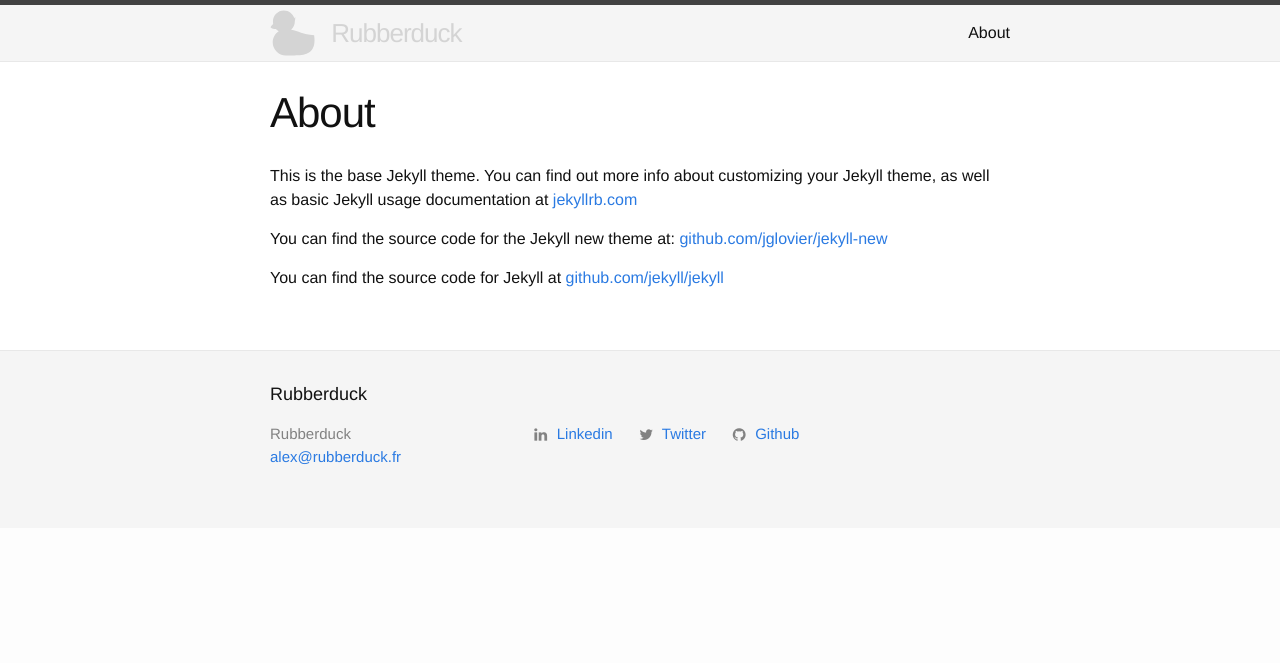
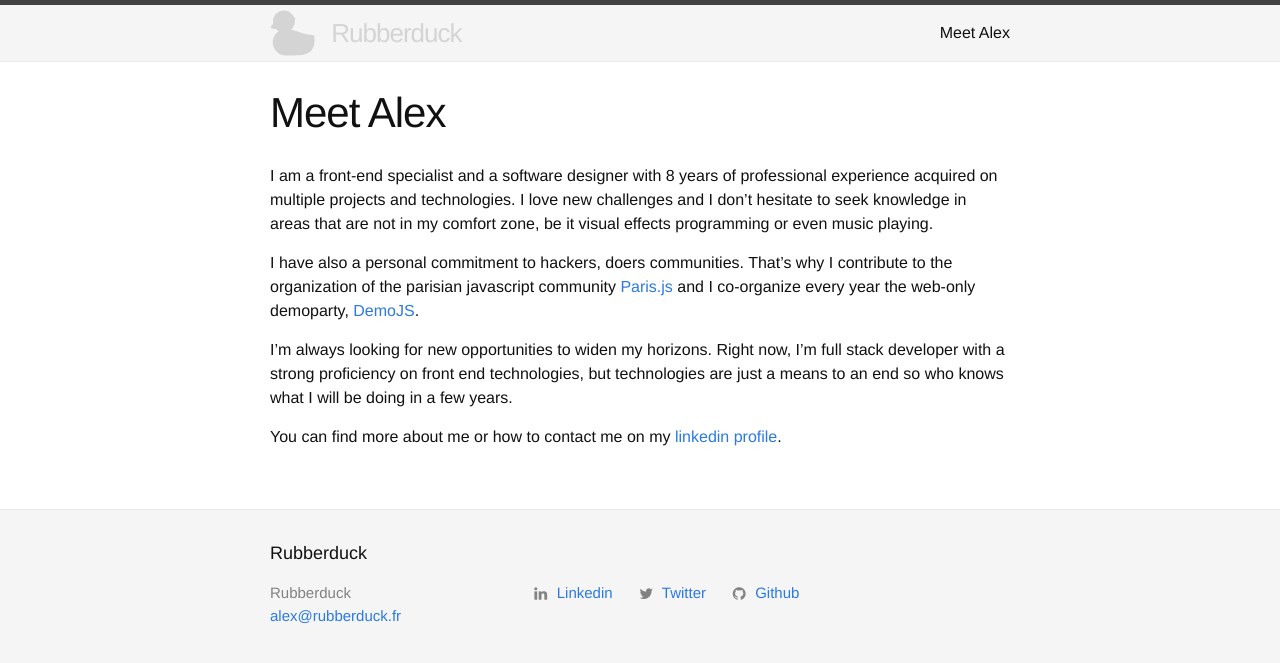
Before and after one commit to RubberduckFR/rubberduckfr.github.io, a Jekyll site: the page built from about.md, in a window 1280 px wide. Shown: the top 663 px of the page. Built offline with Jekyll 4.4.1, drawn with Linux system fonts in a browser that asks for light colours; nearby versions of some CDN libraries.

Commit message:
About me

```diff
--- a/about.md
+++ b/about.md
@@ -1,11 +1,13 @@
 ---
 layout: page
-title: About
+title: Meet Alex
 permalink: /about/
 ---
 
-This is the base Jekyll theme. You can find out more info about customizing your Jekyll theme, as well as basic Jekyll usage documentation at [jekyllrb.com](http://jekyllrb.com/)
+I am a front-end specialist and a software designer with 8 years of professional experience acquired on multiple projects and technologies. I love new challenges and I don't hesitate to seek knowledge in areas that are not in my comfort zone, be it visual effects programming or even music playing.
 
-You can find the source code for the Jekyll new theme at: [github.com/jglovier/jekyll-new](https://github.com/jglovier/jekyll-new)
+I have also a personal commitment to hackers, doers communities. That's why I contribute to the organization of the parisian javascript community [Paris.js](http://parisjs.org) and I co-organize every year the web-only demoparty, [DemoJS](http://demojs.org).
 
-You can find the source code for Jekyll at [github.com/jekyll/jekyll](https://github.com/jekyll/jekyll)
+I'm always looking for new opportunities to widen my horizons. Right now, I'm full stack developer with a strong proficiency on front end technologies, but technologies are just a means to an end so who knows what I will be doing in a few years.
+
+You can find more about me or how to contact me on my [linkedin profile](//lnkd.in/pGpKxY).
```
